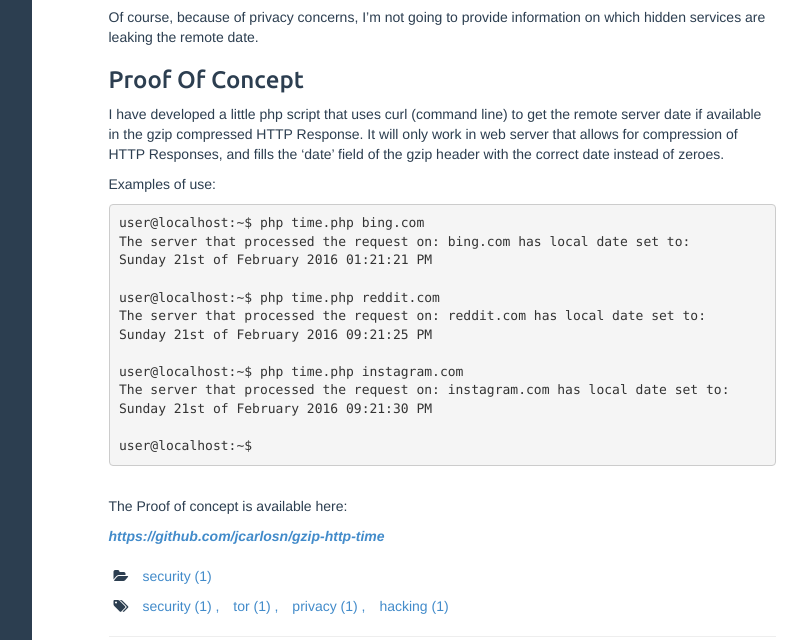
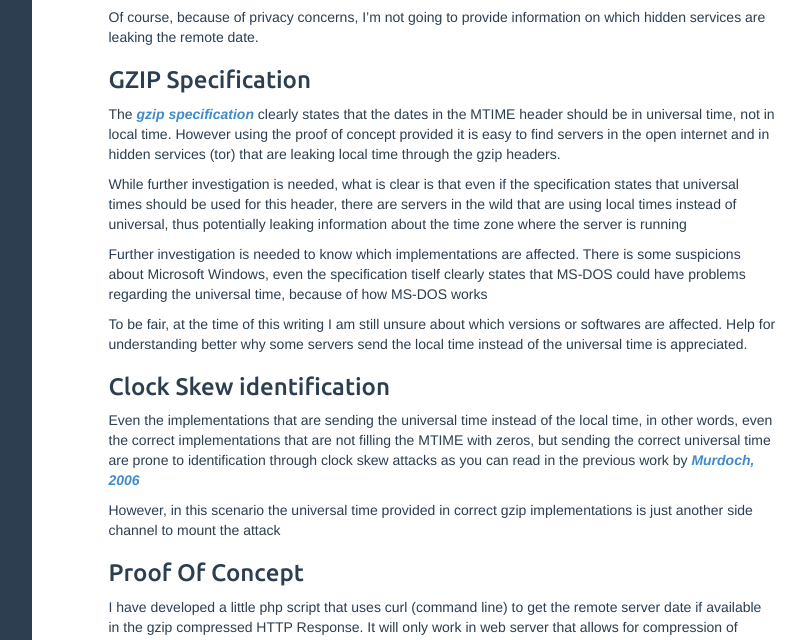
Before and after one commit to jcarlosn/jcarlosn.github.io, a plain HTML site: page security/2016/02/21/date-leak-gzip-tor.html in a window 1280 px wide. Shown: the part 2196-2836 px from the top of the page, without its empty margins (288-1095 px from the left). Drawn offline with Linux system fonts and the light colour scheme; a script that the page names is missing.

Commit message:
Added some corrections

```diff
--- a/security/2016/02/21/date-leak-gzip-tor.html
+++ b/security/2016/02/21/date-leak-gzip-tor.html
@@ -271,6 +271,20 @@ of the webservers leak the remote date when compressing HTTP Responses with gzip
 
 <p>Of course, because of privacy concerns, I’m not going to provide information on which hidden services are leaking the remote date.</p>
 
+<h3 id="gzip-specification">GZIP Specification</h3>
+<p>The <strong><em><a href="https://tools.ietf.org/html/rfc1952">gzip specification</a></em></strong> clearly states that the dates in the MTIME header should be in universal time, not in local time.
+However using the proof of concept provided it is easy to find servers in the open internet and in hidden services (tor) that are leaking local time through the gzip headers.</p>
+<p>While further investigation is needed, what is clear is that even if the specification states that universal times should be used for this header, there are servers in the wild
+that are using local times instead of universal, thus potentially leaking information about the time zone where the server is running</p>
+<p>Further investigation is needed to know which implementations are affected. There is some suspicions about Microsoft Windows, even the specification tiself clearly states that MS-DOS
+could have problems regarding the universal time, because of how MS-DOS works</p>
+<p>To be fair, at the time of this writing I am still unsure about which versions or softwares are affected. Help for understanding better why some servers send the local time instead of the universal time is appreciated.</p>
+
+<h3 id="clock-skew">Clock Skew identification</h3>
+<p>Even the implementations that are sending the universal time instead of the local time, in other words, even the correct implementations that are not filling the MTIME with zeros, but sending the correct universal time
+are prone to identification through clock skew attacks as you can read in the previous work by <strong><em><a href="http://sec.cs.ucl.ac.uk/users/smurdoch/papers/ccs06hotornot.pdf">Murdoch, 2006</a></em></strong>
+<p>However, in this scenario the universal time provided in correct gzip implementations is just another side channel to mount the attack</p>
+
 <h3 id="proof-of-concept">Proof Of Concept</h3>
 
 <p>I have developed a little php script that uses curl (command line) to get the remote server date if available in the gzip compressed HTTP Response. It will only work in web server that
@@ -294,6 +308,8 @@ user@localhost:~$
 </code></pre>
 
 <p><br />
+<p>In this example all three servers are including times in the gzip headers, but reddit.com and instagram.com are providing universal times, whle bind.com is providing local times.</p>
+<br/>
 The Proof of concept is available here:</p>
 
 <p><strong><em><a href="https://github.com/jcarlosn/gzip-http-time">https://github.com/jcarlosn/gzip-http-time</a></em></strong></p>
```
